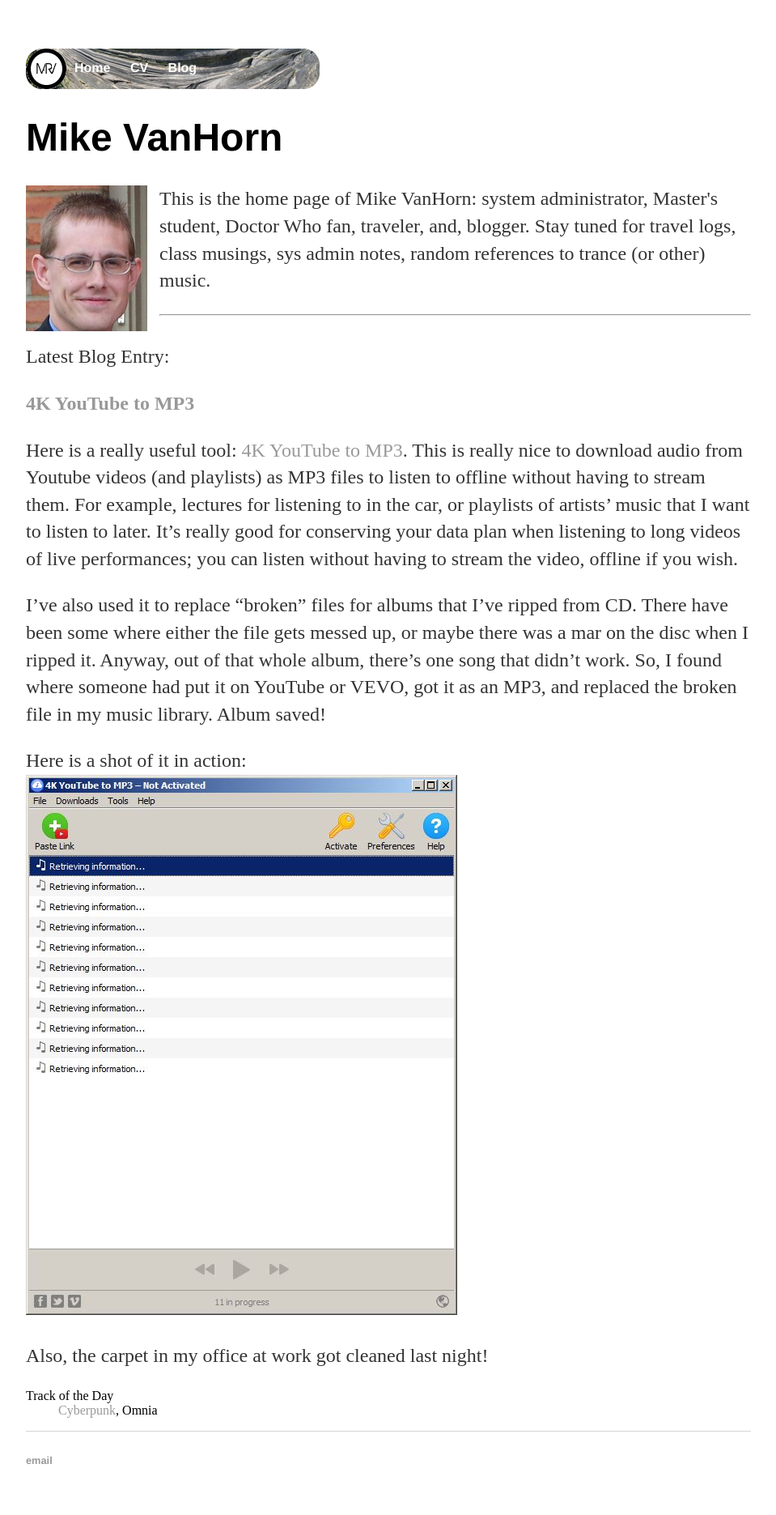
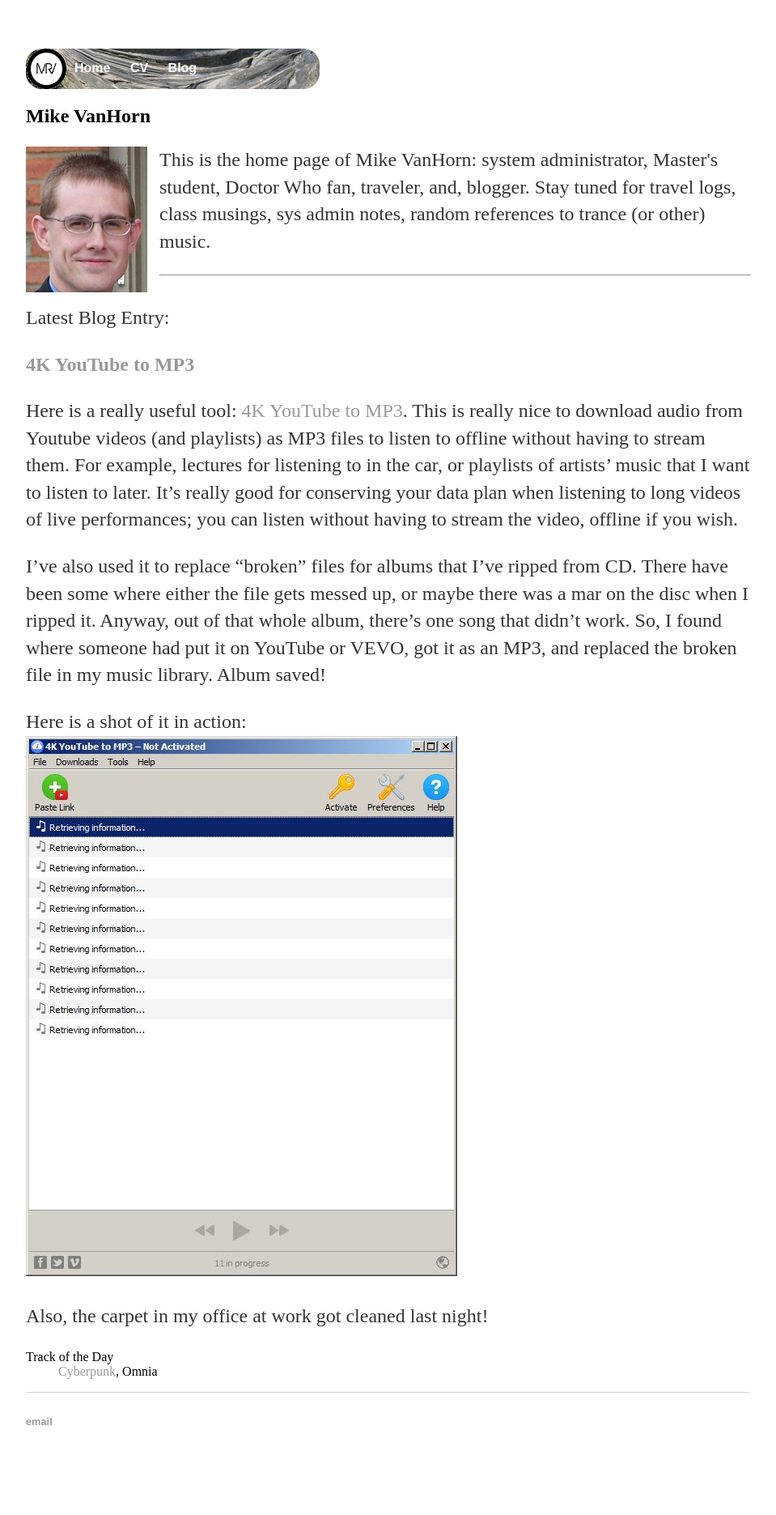
Before and after one commit to mrvanhorn/mrvanhorn.github.io, a Jekyll site: the page built from index.html, in a window 1280 px wide. Shown: the whole page at 81% size, without its empty margins (160-1119 px from the left). Built offline with Jekyll 4.4.1, drawn with Linux system fonts in a browser that asks for light colours; after the commit the page ends 1823 px from its top, so only the background shows below that.

Commit message:
Update default.html

```diff
--- a/_layouts/default.html
+++ b/_layouts/default.html
@@ -15,7 +15,7 @@
 	    		</ul>
 			</nav>
 			<div class="title">
-				<H1>{{ page.title }}</H1>
+				<h2>{{ page.title }}</h2>
 			</div><!-- title -->
 			<div class="container">
 
```
